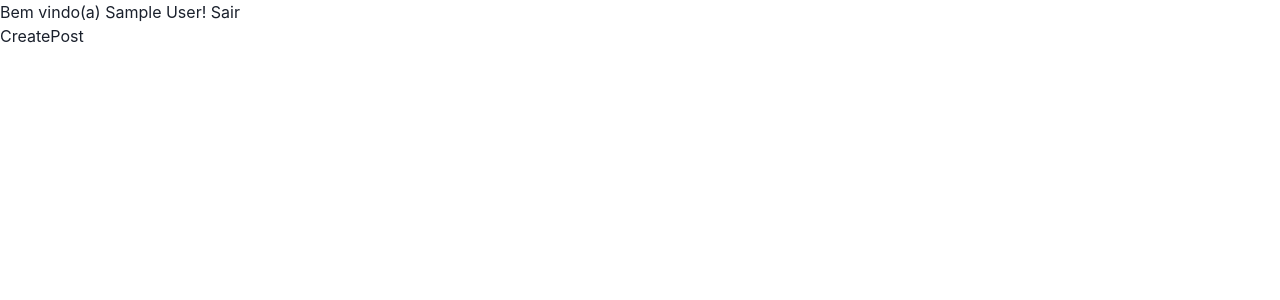
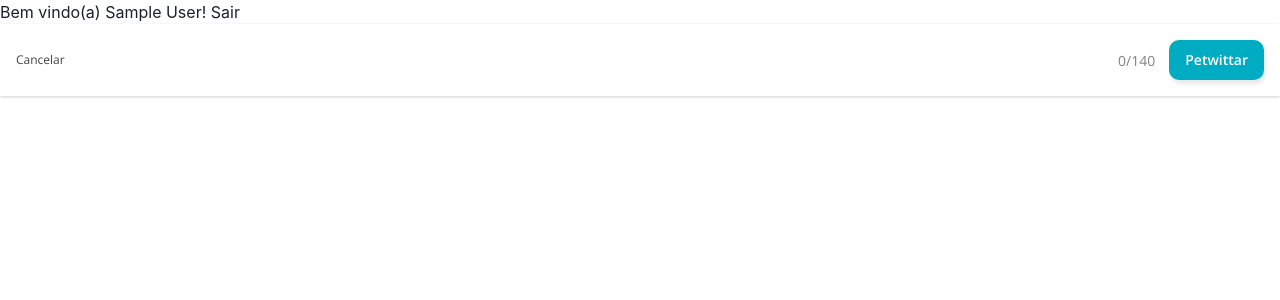
Before and after one commit to vinivasq/petweet-frontend, a React (Create React App) app: page /createPost in a window 1280 px wide. Shown: the top 300 px of the page. Built offline with nearby package versions, Linux system fonts and the light colour scheme; no server answers; sample sign-in values are in the browser's storage.

Commit message:
cabeçalho de criação de post

```diff
--- a/public/index.html
+++ b/public/index.html
@@ -13,7 +13,7 @@
     <link rel="preconnect" href="https://fonts.googleapis.com" />
     <link rel="preconnect" href="https://fonts.gstatic.com" crossorigin />
     <link
-      href="https://fonts.googleapis.com/css2?family=Inter:wght@400;600;700&family=Open+Sans:wght@400;600;700&display=swap"
+      href="https://fonts.googleapis.com/css2?family=Inter:wght@300;400;600;700&family=Open+Sans:wght@400;600;700&display=swap"
       rel="stylesheet"
     />
     <!--
--- a/src/components/Button.js
+++ b/src/components/Button.js
@@ -12,7 +12,11 @@ const Button = (props) => {
       fontWeight="600"
       color={variant === "outline" ? "#00acc1" : "white"}
       backgroundColor={variant === "outline" ? "transparent" : "#00acc1"}
+      boxShadow="2px 4px 4px rgba(0, 0, 0, 0.09)"
       border={variant === "outline" ? "1px solid #00acc1" : "none"}
+      _hover={{
+        backgroundColor: variant === "outline" ? "#00acc110" : "#00acc1ba",
+      }}
       {...rest}
     />
   );
--- a/src/routes/CreatePost.js
+++ b/src/routes/CreatePost.js
@@ -1,7 +1,33 @@
+import { Box } from "@chakra-ui/react";
 import React from "react";
+import Text from "../components/Text";
+import { Link } from "react-router-dom";
+import Button from "../components/Button";
 
 const CreatePost = () => {
-  return <div>CreatePost</div>;
+  return (
+    <>
+      <Box
+        boxShadow="0px 1px 3px #00000030"
+        display="flex"
+        alignItems="center"
+        justifyContent="space-between"
+        padding="1rem"
+      >
+        <Link to="/home">
+          <Text fontWeight="300" fontSize="0.75rem" color="#424242">
+            Cancelar
+          </Text>
+        </Link>
+        <Box display="flex" alignItems="center" gap="0.875rem">
+          <Text color="#828282" fontSize="0.875rem">
+            0/140
+          </Text>
+          <Button borderRadius="0.625rem">Petwittar</Button>
+        </Box>
+      </Box>
+    </>
+  );
 };
 
 export default CreatePost;
```
